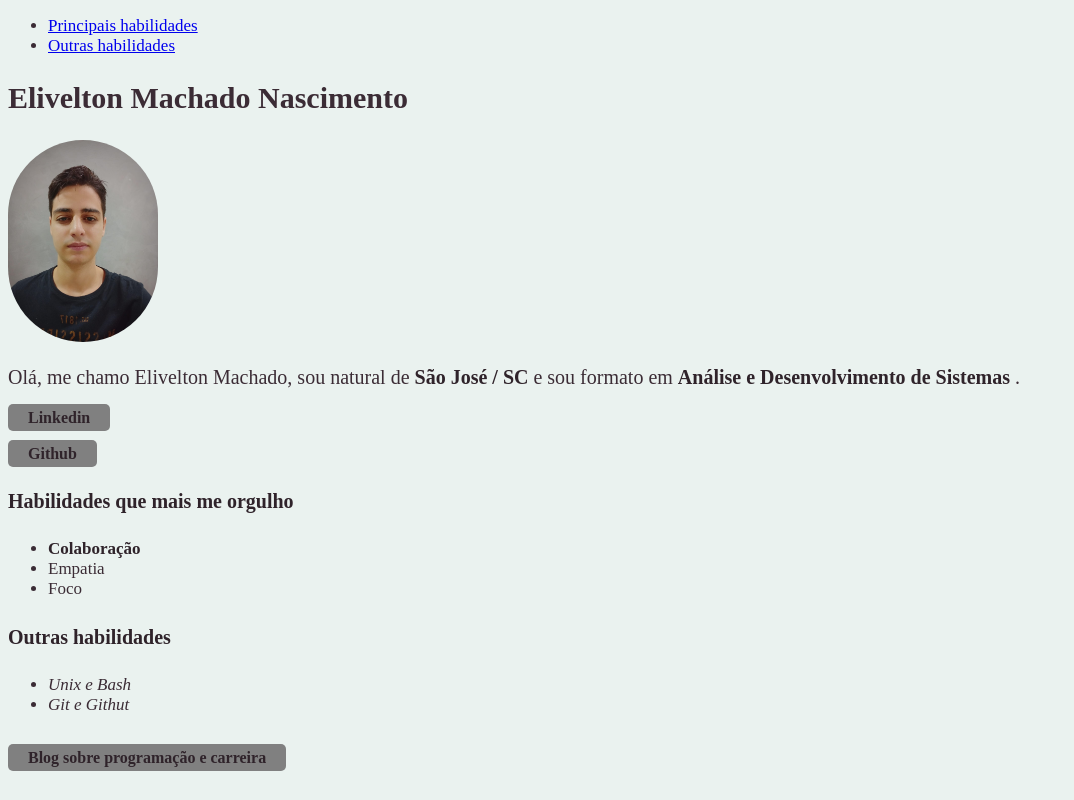
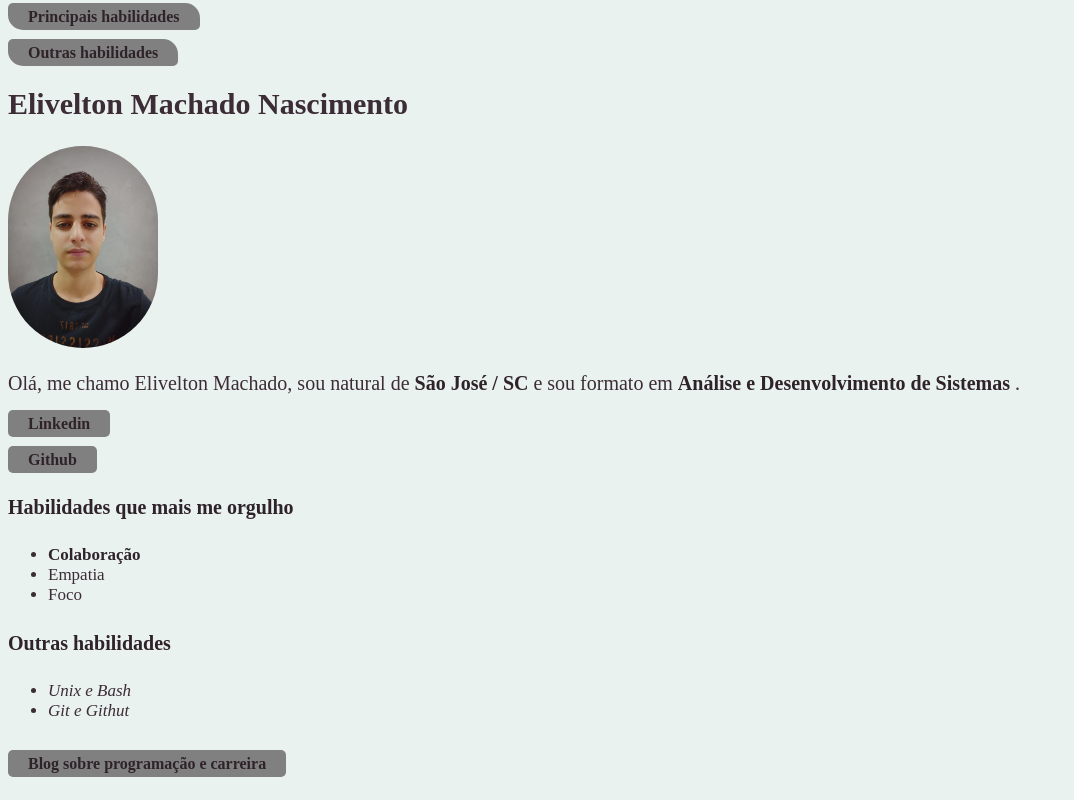
Before and after one commit to El1v/el1v.github.io, a plain HTML site: page index.html in a window 1280 px wide. Shown: the whole page, without its empty margins (0-1074 px from the left). Drawn offline with Linux system fonts and the light colour scheme; a web font is replaced by a local one.

Commit message:
Adicionado visual nos botoões de direcionamento interno

```diff
--- a/index.html
+++ b/index.html
@@ -9,10 +9,12 @@
 </head>
 <body>
 
-    <ul>
-        <li> <a href="#principaisHabilidades"> Principais habilidades </a></li>
-        <li> <a href="#outrasHabilidades"> Outras habilidades </a> </li>
-    </ul>
+
+        <a href="#principaisHabilidades" class="buttonDirecionar" > Principais habilidades </a>
+        <br>
+        <br>
+        <a href="#outrasHabilidades" class="buttonDirecionar"> Outras habilidades </a>
+
 
     <h2>Elivelton Machado Nascimento</h2>
 
--- a/style.css
+++ b/style.css
@@ -37,6 +37,15 @@ li {
 
 }
 
+.buttonDirecionar{
+    background-color: #808080;
+    color: #2F232A;
+    padding: 5px 20px;
+    border-radius: 5px 15px;
+    text-decoration: none;
+    font-weight: 700;
+}
+
 .image {
     border-radius: 100px;
 }
```
